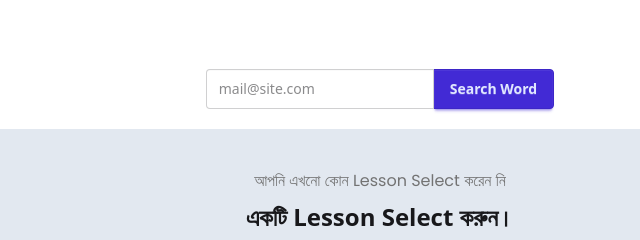
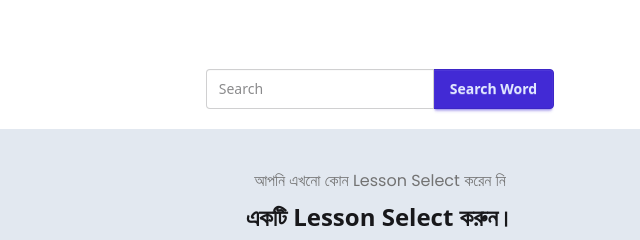
Before and after one commit to dev-shamim84/english-janala-code, a plain HTML site: page index.html in a window 1280 px wide. Shown: the part 885-1125 px from the top of the page, 260-900 px from the left. Drawn offline with nearby package versions, Linux system fonts and the light colour scheme; no server answers.

Commit message:
some issue fixed

```diff
--- a/index.html
+++ b/index.html
@@ -106,7 +106,7 @@
       <div class="join flex justify-center items-center py-5">
         <div>
           <label class="input validator join-item">
-            <input id="search-input" type="text" placeholder="mail@site.com" required />
+            <input id="search-input" type="text" placeholder="Search" required />
           </label>
         </div>
         <button id="search-btn" class="btn btn-primary join-item">Search Word</button>
--- a/js/englishJanala.js
+++ b/js/englishJanala.js
@@ -161,10 +161,6 @@ document.getElementById("search-btn").addEventListener("click", () => {
     .then((res) => res.json())
     .then((data) => {
       const allWords = data.data;
-      // const filteredWord = allWords.filter((word) =>
-      //   word.name.toLowerCase().includes(inputValue.toLowerCase())
-      // );
-      // console.log(filteredWord);
       const filteredWords = allWords.filter((word) =>
         word.word.toLowerCase().includes(inputValue.trim().toLowerCase())
       );
```
